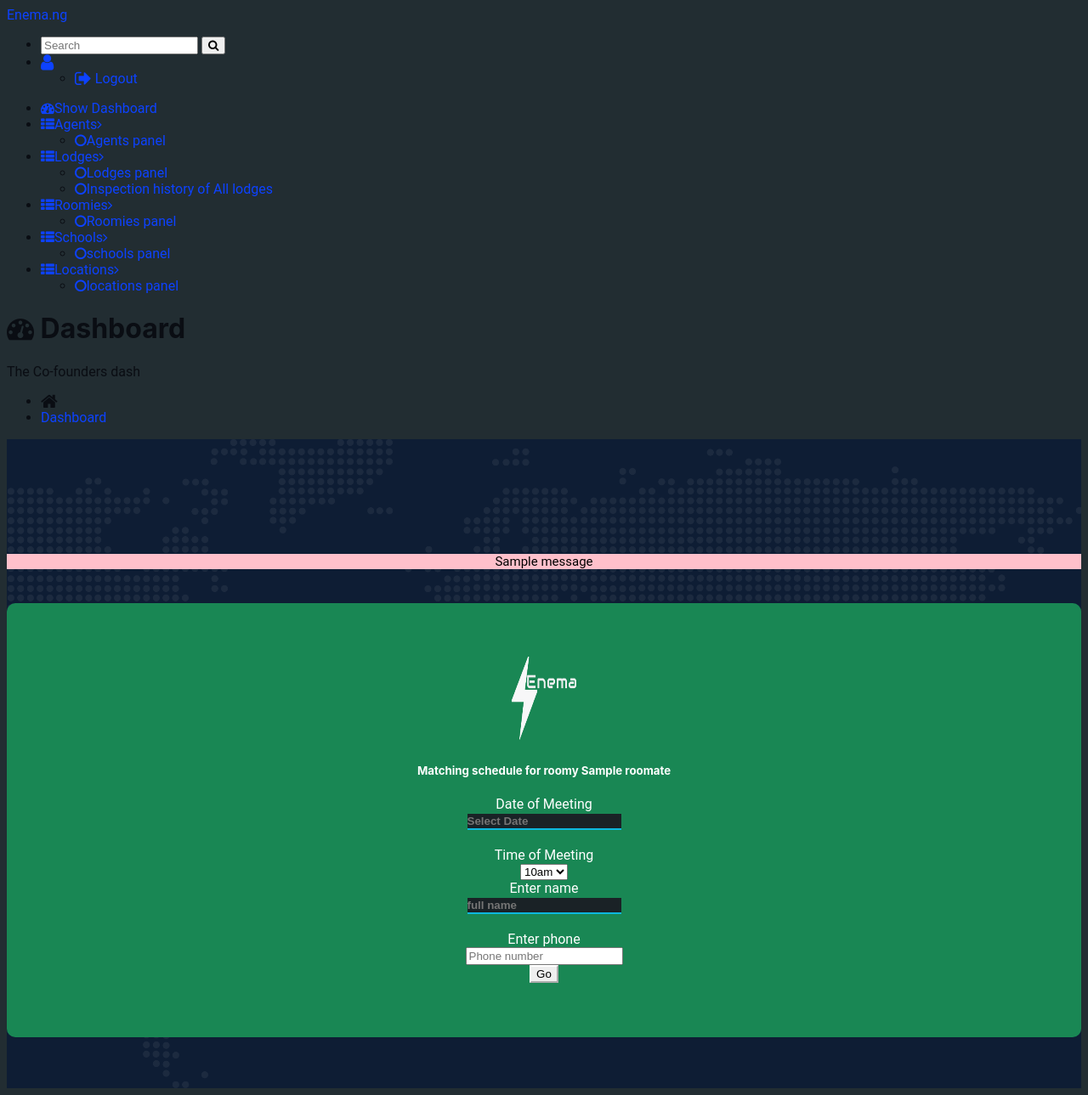
After one commit to Unekwu001/newpro, a Django app: page /admin_matchroomy/1/ in a window 1280 px wide. The commit adds this page. Shown: the whole page at 85% size. Run offline with Django 4.2, Linux system fonts and the light colour scheme; tables that the repository leaves empty hold one stand-in row (values such as "Sample post"); one stand-in notice (Sample message) is shown; some libraries are stand-ins or nearby versions.

Commit message:
quick fix

```diff
--- a/enema/models.py
+++ b/enema/models.py
@@ -122,3 +122,13 @@ class Schedule_Inspection(models.Model):
     #     )
     #     print(message.sid)
     #     return super().save(*args,**kwargs)
+
+
+class Roomymatching_table(models.Model):
+    owner_name = models.CharField(max_length=150, null=True,blank=True)
+    owner_phone = models.CharField(max_length=150, null=True,blank=True)
+    seeker_name = models.CharField(max_length=150, null=True,blank=True)
+    seeker_phone = models.CharField(max_length=150, null=True,blank=True)
+    date_ofmeeting = models.DateField(max_length=150, null=True,blank=True)
+    time_ofmeeting = models.CharField(max_length=150, null=True,blank=True)
+    match_status =  models.CharField(max_length=150, null=True,blank=True,default="inprogress")
--- a/enema/templates/admin/roomies-panel.html
+++ b/enema/templates/admin/roomies-panel.html
@@ -71,8 +71,8 @@
                       <td>{{roomy.date_uploaded}}</td>
 
                       <td style="color:orange">
-                      			<a href="{% url 'admin_showroomy' roomy.id %}" target="_blank">Show roomy</a><br>
-                      			<a href="{% url 'admindelete_roomy' roomy.id %}"
+                      			<a href="{% url 'roomate_single' roomy.id %}" target="_blank">Show roomy</a><br>
+                      			<a href="{% url 'admin_deleteroomy' roomy.id %}"
                       			onclick="
                       		let k=(e)=>{
                       			let c= confirm('Are you sure you want to delete this roomy({{roomy.name}}) ?')
@@ -90,7 +90,7 @@
 
 
 
-                      	<a href="{% url 'matchroomy' roomy.id  %}" style="color:maroon">Match-roomy</a><br>
+                      	<a href="{% url 'admin_matchroomy' roomy.id  %}" style="color:maroon">Match-roomy</a><br>
 
                       	<a href="{% url 'matchhistory' roomy.id %}" style="color:orange">Match-Hstry</a><br>
 
--- /dev/null
+++ b/enema/templates/matchroomy.html
@@ -0,0 +1,89 @@
+{% extends 'admin/admin-dashboard.html' %}
+
+{% load static %}
+{% block content %}
+<section id="hero" class="hero d-flex align-items-center">
+    <div class="container">
+      <div class="row gy-4 d-flex justify-content-between">
+        <div class="col-lg-6 order-2 order-lg-1 d-flex flex-column justify-content-center">
+
+      	{% if messages %}
+        	{% for message in messages %}
+
+        	<p {% if message.tags %} class="alert alert-danger{{message.tags}}"{% endif %}
+        		style="background-color:pink;text-align:center;color:black;" >
+        		 {{message}}
+        	</p>
+
+        	{% endfor %}
+        {% endif %}
+
+
+	<form method="post" action="{% url 'admin_matchroomy' roomy.id %}" style="color:white;padding:5%;background-color:rgb(25,135,84);text-align:center">
+		<div class="col-12">
+		  <img src="{% static 'assets/img/enems.png' %}" class="img-fluid" alt="enema"height="100vh"width="80vw">
+		</div>
+		<h5 data-aos="fade-up">Matching schedule for roomy {{roomy.name}} </h5>
+
+
+
+
+<div class="row justify-content-between" >
+
+	<div class="col-12 ">
+
+
+		{% csrf_token %}
+
+		<div class="col-12-lg col">
+                      <label data-aos="fade-up" for="demoDate">Date of Meeting
+                      <br><input required="required" class="form-control-sm" id="demoDate" type="text" placeholder="Select Date"name="date">
+                     </label>
+                </div>
+                <div class="col-12-lg col">
+                      <label data-aos="fade-up" for="">Time of Meeting
+                      <br><select required="required" class="form-control-sm"  type="text" name="time">
+                      		<option value="10am">10am</option>
+                      		<option value="12pm">12pm</option>
+                      		<option value="2pm">2pm</option>
+                      		<option value="4pm">4pm</option>
+                      </select>
+                     </label>
+                </div>
+
+		<div class="col-12-lg col">
+			<label data-aos="fade-up">Enter name <br><input class="form-control-sm" data-aos="fade-up" type="text"
+			placeholder="full name" name="name"id="fullname"required="required"></label>
+		</div>
+
+
+		 <div class="col-12-lg col">
+			<label data-aos="fade-up">Enter phone
+			<br><input class="form-control-sm" data-aos="fade-up" type="number"placeholder="Phone number"
+			 name="phone"id="phone"required="required">
+			</label><br>
+		  </div>
+
+		<div class="col">
+			<button class="btn btn-success mt-3" type="submit"  style="border-color:white;">
+				Go
+			</button>
+		</div>
+	</div>
+
+
+</div><!---id payonlineform ends-->
+
+
+	</form>
+
+	</div>
+
+
+
+      </div>
+    </div>
+</section>
+
+
+{% endblock %}
--- a/enema/urls.py
+++ b/enema/urls.py
@@ -42,6 +42,9 @@ urlpatterns = [
     path('allschedulehistory/',allschedulehistory,name='allschedulehistory'),
     path('toggle_schedulehistory/<int:id>/',toggle_schedulehistory,name='toggle_schedulehistory'),
     path('admin_roomiespanel/',admin_roomiespanel,name='admin_roomiespanel'),
+    path('admin_deleteroomy/<int:id>/',admin_deleteroomy,name='admin_deleteroomy'),
+    path('admin_matchroomy/<int:id>/',admin_matchroomy,name='admin_matchroomy'),
+    path('matchhistory/<int:id>/',matchhistory,name='matchhistory'),
 ]
 
 if settings.DEBUG:
--- a/enema/views.py
+++ b/enema/views.py
@@ -4,7 +4,7 @@ from django.core.mail import send_mail
 from django.core.mail import EmailMessage
 from config.settings import client
 from django.contrib import messages
-from .models import Schools,Agents,Lodges,Locations,Lodgepics,Roomates,CustomerInfo,Myadmin,Schedule_Inspection
+from .models import Schools,Agents,Lodges,Locations,Lodgepics,Roomates,CustomerInfo,Myadmin,Schedule_Inspection,Roomymatching_table
 
 # Create your views here.
 def index(request):
@@ -635,3 +635,55 @@ def toggle_schedulehistory(request,id):
 def admin_roomiespanel(request):
     roomies = Roomates.objects.all()
     return render(request,'admin/roomies-panel.html',{'roomies':roomies})
+
+
+def admin_deleteroomy(request,id):
+    roomy = Roomates.objects.get(id=id)
+    roomy.delete()
+    messages.info(request,f'{roomy.name} has been successfully deleted from the list of roomies.')
+    return redirect(admin_roomiespanel)
+
+
+def admin_matchroomy(request,id):
+    if request.method=="GET":
+        roomy = Roomates.objects.get(id=id)
+        return render(request,'matchroomy.html',{'roomy':roomy})
+    else:
+        roomy = Roomates.objects.get(id=id)
+
+        name = request.POST.get('name')
+        phone = request.POST.get('phone')
+        date = request.POST.get('date')
+        time = request.POST.get('time')
+
+        """inserting into roomymatching_table"""
+        record = Roomymatching_table(
+            owner_name = roomy.name,
+            owner_phone = roomy.phone,
+            seeker_name = name,
+            seeker_phone = phone,
+            date_ofmeeting = date,
+            time_ofmeeting =time
+        )
+        record.save()
+        message1 = client.messages.create(
+            body=f'Congratulations {roomy.name} ! You have been scheduled to meet {name} as follows: \n Date: {date} \n Time: {time} \n Meeting venue: Kitchen 54 Tammah. \n\n Jemimah Adiburmi\n Head of people.\n Enema Corporations.',
+            from_='+12182281796',
+            to=f'+234{roomy.phone}'
+        )
+        print(message1.sid)
+
+        message2 = client.messages.create(
+            body=f'Congratulations {name} ! You have been scheduled to meet {roomy.name} as follows: \n Date: {date} \n Time: {time} \n Meeting venue: Kitchen 54 Tammah. \n\n Jemimah Adiburmi\n Head of people.\n Enema Corporations.',
+            from_='+12182281796',
+            to=f'+234{phone}'
+        )
+        print(message2.sid)
+
+        messages.info(request,f'{name} has been matched to {roomy.name}')
+        return redirect(admin_roomiespanel)
+
+
+def matchhistory(request,id):
+    histories = Roomymatching_table.objects.filter(id=id)
+    return render(request,'matchhistory.html',{'histories':histories})
```
Also changed, not shown: enema/templates/admin/matchhistory.html (added, +86 -0 lines).
